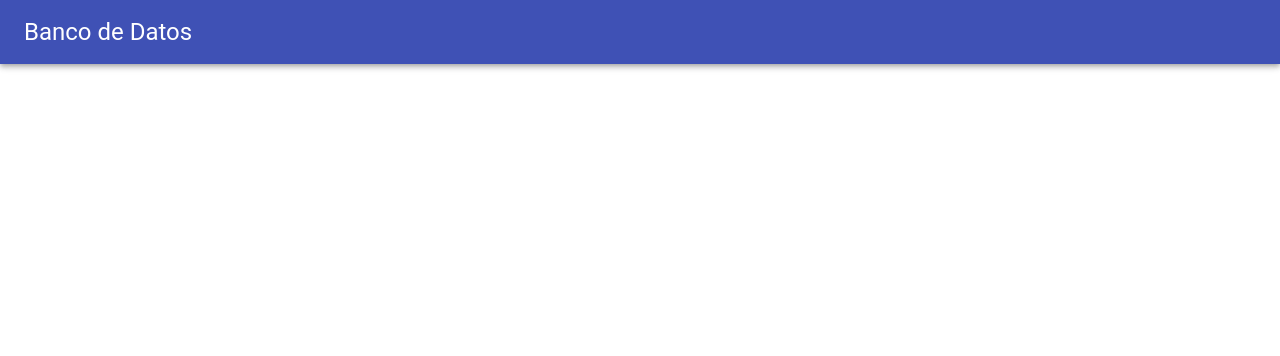
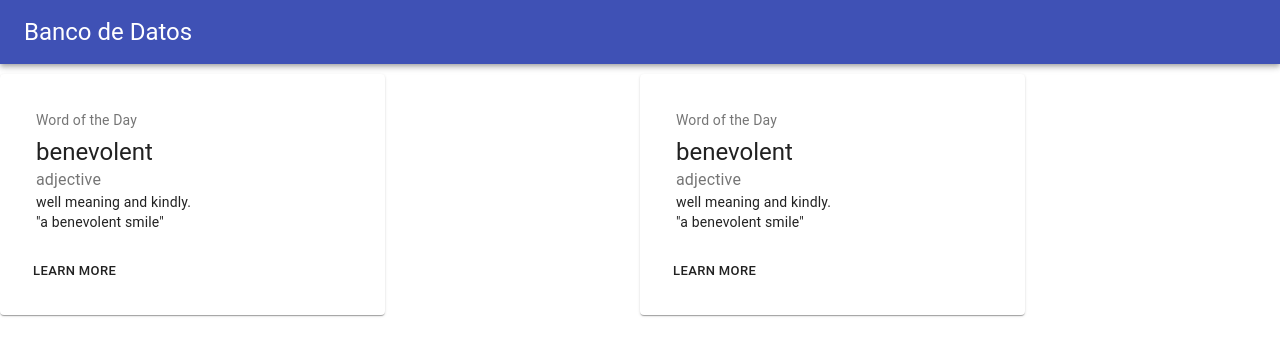
Before and after one commit to Madssimo/banco_datos, a React (Create React App) app in the folder banco-datos-app/: page / in a window 1280 px wide. Shown: the top 356 px of the page. Built offline with nearby package versions, Linux system fonts and the light colour scheme.

Commit message:
adding the dashboard component

```diff
--- a/banco-datos-app/src/components/App.js
+++ b/banco-datos-app/src/components/App.js
@@ -1,10 +1,12 @@
 import React, { Component } from 'react';
 import Header from './Layout/Header';
+import Dashboard from './Dashboard';
 
 export default class extends Component {
   render(){
     return <div>
       <Header></Header>
+      <Dashboard></Dashboard>
     </div>
   }
 }
--- /dev/null
+++ b/banco-datos-app/src/components/Dashboard/index.js
@@ -0,0 +1,57 @@
+import React from 'react';
+import Grid from '@material-ui/core/Grid';
+import Card from '@material-ui/core/Card';
+import CardActions from '@material-ui/core/CardActions';
+import CardContent from '@material-ui/core/CardContent';
+import Button from '@material-ui/core/Button';
+import Typography from '@material-ui/core/Typography';
+
+export default props =>
+ <Grid container style={{flexGrow: 1}}>
+     <Grid item sm>
+         <Card style={{ maxWidth: 345, marginBottom: 10, marginTop: 10, padding: 20 }}>
+            <CardContent >
+                <Typography  style={{fontSize: 14}} color="textSecondary" gutterBottom>
+                    Word of the Day
+                </Typography>
+                <Typography variant="h5" component="h2">
+                    benevolent
+                </Typography>
+                <Typography color="textSecondary">
+                    adjective
+                </Typography>
+                <Typography variant="body2" component="p">
+                    well meaning and kindly.
+                    <br />
+                    {'"a benevolent smile"'}
+                </Typography>
+            </CardContent>
+        <CardActions>
+            <Button size="small">Learn More</Button>
+        </CardActions>
+    </Card>
+    </Grid>
+    <Grid item sm>
+         <Card style={{ maxWidth: 345, marginBottom: 10, marginTop: 10, padding: 20 }}>
+            <CardContent >
+                <Typography  style={{fontSize: 14}} color="textSecondary" gutterBottom>
+                    Word of the Day
+                </Typography>
+                <Typography variant="h5" component="h2">
+                    benevolent
+                </Typography>
+                <Typography color="textSecondary">
+                    adjective
+                </Typography>
+                <Typography variant="body2" component="p">
+                    well meaning and kindly.
+                    <br />
+                    {'"a benevolent smile"'}
+                </Typography>
+            </CardContent>
+        <CardActions>
+            <Button size="small">Learn More</Button>
+        </CardActions>
+    </Card>
+    </Grid>
+</Grid>
```
